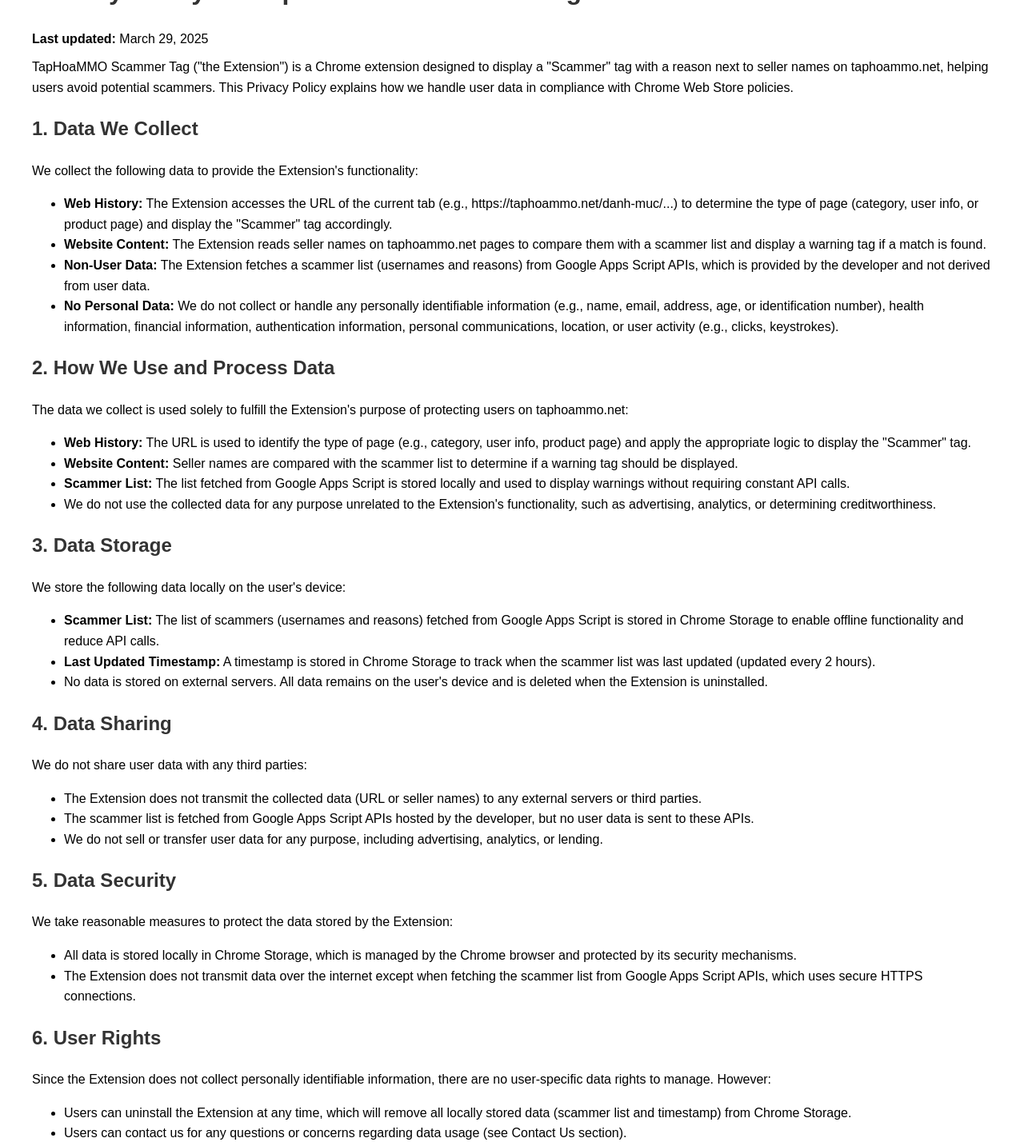
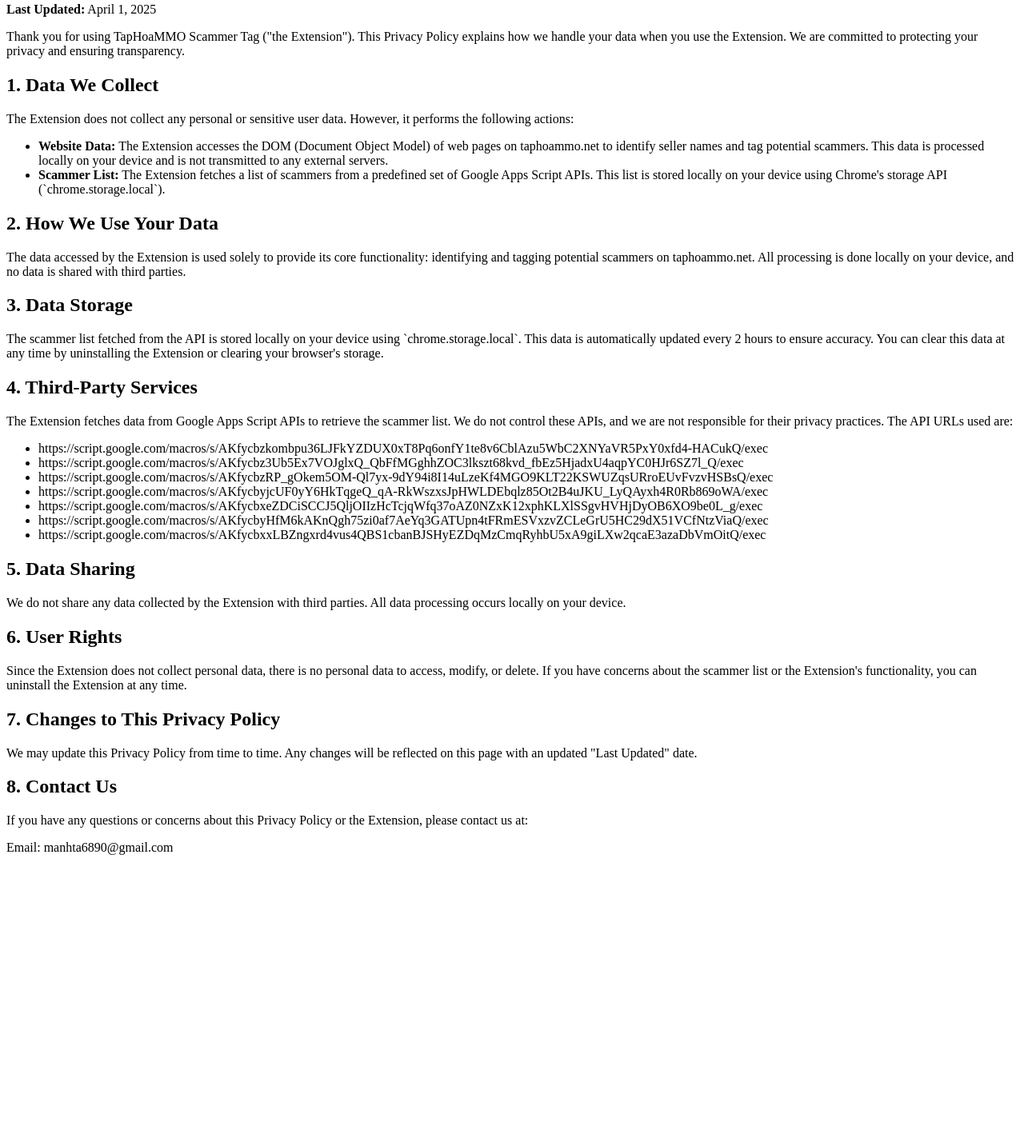
Before and after one commit to dangiaosu/taphoammo-scammer-tag-privacy-policy, a plain HTML site: page index.html in a window 1280 px wide. Shown: the part 77-1510 px from the top of the page at 80% size. After the commit the page ends 1162 px from the top, so only its background shows below. Drawn offline with Linux system fonts and the light colour scheme.

Commit message:
Update index.html

```diff
--- a/index.html
+++ b/index.html
@@ -4,69 +4,50 @@
   <meta charset="UTF-8">
   <meta name="viewport" content="width=device-width, initial-scale=1.0">
   <title>Privacy Policy - TapHoaMMO Scammer Tag</title>
-  <style>
-    body { font-family: Arial, sans-serif; margin: 40px; line-height: 1.6; }
-    h1, h2 { color: #333; }
-    p { margin: 10px 0; }
-  </style>
 </head>
 <body>
   <h1>Privacy Policy for TapHoaMMO Scammer Tag</h1>
-  <p><strong>Last updated:</strong> March 29, 2025</p>
-  <p>TapHoaMMO Scammer Tag ("the Extension") is a Chrome extension designed to display a "Scammer" tag with a reason next to seller names on taphoammo.net, helping users avoid potential scammers. This Privacy Policy explains how we handle user data in compliance with Chrome Web Store policies.</p>
+  <p><strong>Last Updated:</strong> April 1, 2025</p>
+
+  <p>Thank you for using TapHoaMMO Scammer Tag ("the Extension"). This Privacy Policy explains how we handle your data when you use the Extension. We are committed to protecting your privacy and ensuring transparency.</p>
 
   <h2>1. Data We Collect</h2>
-  <p>We collect the following data to provide the Extension's functionality:</p>
+  <p>The Extension does not collect any personal or sensitive user data. However, it performs the following actions:</p>
   <ul>
-    <li><strong>Web History:</strong> The Extension accesses the URL of the current tab (e.g., https://taphoammo.net/danh-muc/...) to determine the type of page (category, user info, or product page) and display the "Scammer" tag accordingly.</li>
-    <li><strong>Website Content:</strong> The Extension reads seller names on taphoammo.net pages to compare them with a scammer list and display a warning tag if a match is found.</li>
-    <li><strong>Non-User Data:</strong> The Extension fetches a scammer list (usernames and reasons) from Google Apps Script APIs, which is provided by the developer and not derived from user data.</li>
-    <li><strong>No Personal Data:</strong> We do not collect or handle any personally identifiable information (e.g., name, email, address, age, or identification number), health information, financial information, authentication information, personal communications, location, or user activity (e.g., clicks, keystrokes).</li>
+    <li><strong>Website Data:</strong> The Extension accesses the DOM (Document Object Model) of web pages on taphoammo.net to identify seller names and tag potential scammers. This data is processed locally on your device and is not transmitted to any external servers.</li>
+    <li><strong>Scammer List:</strong> The Extension fetches a list of scammers from a predefined set of Google Apps Script APIs. This list is stored locally on your device using Chrome's storage API (`chrome.storage.local`).</li>
   </ul>
 
-  <h2>2. How We Use and Process Data</h2>
-  <p>The data we collect is used solely to fulfill the Extension's purpose of protecting users on taphoammo.net:</p>
+  <h2>2. How We Use Your Data</h2>
+  <p>The data accessed by the Extension is used solely to provide its core functionality: identifying and tagging potential scammers on taphoammo.net. All processing is done locally on your device, and no data is shared with third parties.</p>
+
+  <h2>3. Data Storage</h2>
+  <p>The scammer list fetched from the API is stored locally on your device using `chrome.storage.local`. This data is automatically updated every 2 hours to ensure accuracy. You can clear this data at any time by uninstalling the Extension or clearing your browser's storage.</p>
+
+  <h2>4. Third-Party Services</h2>
+  <p>The Extension fetches data from Google Apps Script APIs to retrieve the scammer list. We do not control these APIs, and we are not responsible for their privacy practices. The API URLs used are:</p>
   <ul>
-    <li><strong>Web History:</strong> The URL is used to identify the type of page (e.g., category, user info, product page) and apply the appropriate logic to display the "Scammer" tag.</li>
-    <li><strong>Website Content:</strong> Seller names are compared with the scammer list to determine if a warning tag should be displayed.</li>
-    <li><strong>Scammer List:</strong> The list fetched from Google Apps Script is stored locally and used to display warnings without requiring constant API calls.</li>
-    <li>We do not use the collected data for any purpose unrelated to the Extension's functionality, such as advertising, analytics, or determining creditworthiness.</li>
+<li>https://script.google.com/macros/s/AKfycbzkombpu36LJFkYZDUX0xT8Pq6onfY1te8v6CblAzu5WbC2XNYaVR5PxY0xfd4-HACukQ/exec</li>
+<li>https://script.google.com/macros/s/AKfycbz3Ub5Ex7VOJglxQ_QbFfMGghhZOC3lkszt68kvd_fbEz5HjadxU4aqpYC0HJr6SZ7l_Q/exec</li>
+<li>https://script.google.com/macros/s/AKfycbzRP_gOkem5OM-Ql7yx-9dY94i8I14uLzeKf4MGO9KLT22KSWUZqsURroEUvFvzvHSBsQ/exec</li>
+<li>https://script.google.com/macros/s/AKfycbyjcUF0yY6HkTqgeQ_qA-RkWszxsJpHWLDEbqlz85Ot2B4uJKU_LyQAyxh4R0Rb869oWA/exec</li>
+<li>https://script.google.com/macros/s/AKfycbxeZDCiSCCJ5QljOIIzHcTcjqWfq37oAZ0NZxK12xphKLXlSSgvHVHjDyOB6XO9be0L_g/exec</li>
+<li>https://script.google.com/macros/s/AKfycbyHfM6kAKnQgh75zi0af7AeYq3GATUpn4tFRmESVxzvZCLeGrU5HC29dX51VCfNtzViaQ/exec</li>
+<li>https://script.google.com/macros/s/AKfycbxxLBZngxrd4vus4QBS1cbanBJSHyEZDqMzCmqRyhbU5xA9giLXw2qcaE3azaDbVmOitQ/exec</li>
   </ul>
 
-  <h2>3. Data Storage</h2>
-  <p>We store the following data locally on the user's device:</p>
-  <ul>
-    <li><strong>Scammer List:</strong> The list of scammers (usernames and reasons) fetched from Google Apps Script is stored in Chrome Storage to enable offline functionality and reduce API calls.</li>
-    <li><strong>Last Updated Timestamp:</strong> A timestamp is stored in Chrome Storage to track when the scammer list was last updated (updated every 2 hours).</li>
-    <li>No data is stored on external servers. All data remains on the user's device and is deleted when the Extension is uninstalled.</li>
-  </ul>
-
-  <h2>4. Data Sharing</h2>
-  <p>We do not share user data with any third parties:</p>
-  <ul>
-    <li>The Extension does not transmit the collected data (URL or seller names) to any external servers or third parties.</li>
-    <li>The scammer list is fetched from Google Apps Script APIs hosted by the developer, but no user data is sent to these APIs.</li>
-    <li>We do not sell or transfer user data for any purpose, including advertising, analytics, or lending.</li>
-  </ul>
-
-  <h2>5. Data Security</h2>
-  <p>We take reasonable measures to protect the data stored by the Extension:</p>
-  <ul>
-    <li>All data is stored locally in Chrome Storage, which is managed by the Chrome browser and protected by its security mechanisms.</li>
-    <li>The Extension does not transmit data over the internet except when fetching the scammer list from Google Apps Script APIs, which uses secure HTTPS connections.</li>
-  </ul>
+  <h2>5. Data Sharing</h2>
+  <p>We do not share any data collected by the Extension with third parties. All data processing occurs locally on your device.</p>
 
   <h2>6. User Rights</h2>
-  <p>Since the Extension does not collect personally identifiable information, there are no user-specific data rights to manage. However:</p>
-  <ul>
-    <li>Users can uninstall the Extension at any time, which will remove all locally stored data (scammer list and timestamp) from Chrome Storage.</li>
-    <li>Users can contact us for any questions or concerns regarding data usage (see Contact Us section).</li>
-  </ul>
+  <p>Since the Extension does not collect personal data, there is no personal data to access, modify, or delete. If you have concerns about the scammer list or the Extension's functionality, you can uninstall the Extension at any time.</p>
 
   <h2>7. Changes to This Privacy Policy</h2>
-  <p>We may update this Privacy Policy from time to time to reflect changes in the Extension's functionality or legal requirements. Any changes will be posted on this page with an updated "Last updated" date. We encourage users to review this policy periodically.</p>
+  <p>We may update this Privacy Policy from time to time. Any changes will be reflected on this page with an updated "Last Updated" date.</p>
 
   <h2>8. Contact Us</h2>
-  <p>If you have any questions or concerns about this Privacy Policy or the Extension's data practices, please contact us at: manhta6890@gmail.com.</p>
+  <p>If you have any questions or concerns about this Privacy Policy or the Extension, please contact us at:</p>
+  <p>Email: manhta6890@gmail.com</p>
+
 </body>
 </html>
```
